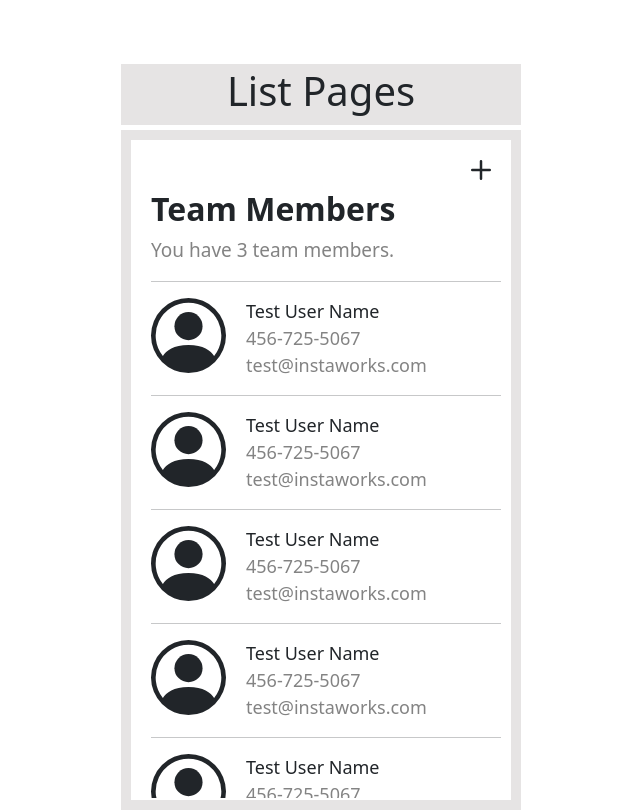
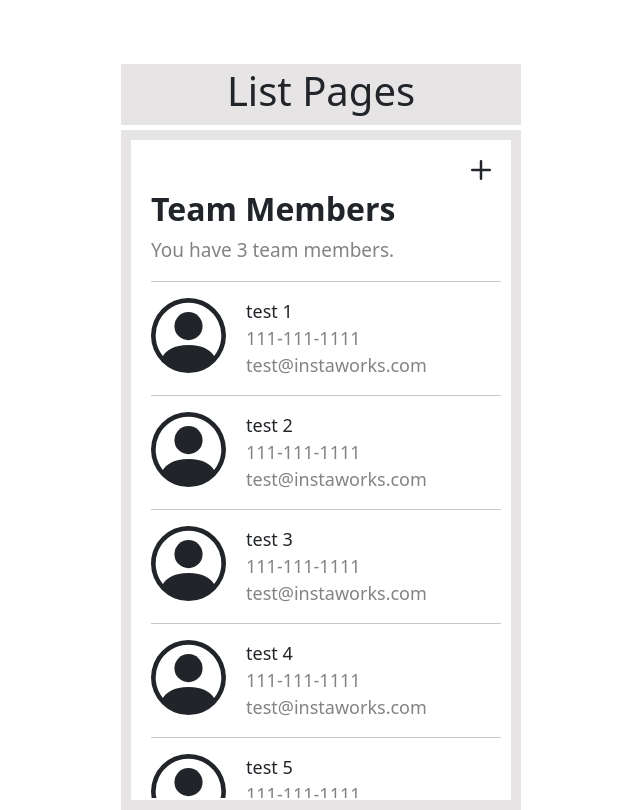
Before and after one commit to AdityaSatnalika0202/teamMember-instawork, a React (Create React App) app in the folder instawork/: page / in a window 1280 px wide. Shown: the whole page, without its empty margins (319-959 px from the left). Built offline with nearby package versions, Linux system fonts and the light colour scheme.

Commit message:
dynamic pages

```diff
--- a/instawork/src/components/singleUserDisplay/SingleUserDiplay.jsx
+++ b/instawork/src/components/singleUserDisplay/SingleUserDiplay.jsx
@@ -4,13 +4,16 @@ import { PersonCircle } from 'react-bootstrap-icons';
 import { useDispatch } from "react-redux";
 
 
-const SingleUserDiplay = () => {
+const SingleUserDiplay = (props) => {
+    const user = props.user
+
     const dispatch = useDispatch();
 
     const handleClick = () => {
         dispatch({
-            type: "SCREEN",
-            screen: "edit"
+            type: "EDIT",
+            screen: "edit",
+            user : user
           })
     }
 
@@ -21,9 +24,9 @@ const SingleUserDiplay = () => {
                         <PersonCircle size={75} />
                     </div>
                     <div class="flex-item-user-details">
-                        <div className='userName'> Test User Name </div>
-                        <div className='phoneNumber'> 456-725-5067 </div>
-                        <div className='email'> test@instaworks.com </div>
+                        <div className='userName'> {user.firstName + " " + user.lastName} </div>
+                        <div className='phoneNumber'> {user.contact} </div>
+                        <div className='email'> {user.email} </div>
                     </div>
                     <hr/>
             </div>
--- a/instawork/src/components/userInfoForm/UserInfoForm.jsx
+++ b/instawork/src/components/userInfoForm/UserInfoForm.jsx
@@ -4,14 +4,14 @@ import { useForm } from "react-hook-form";
 import { useDispatch } from "react-redux";
 
 
-const UserInfoForm = () => {
+const UserInfoForm = (props) => {
     const dispatch = useDispatch();
 
     const [formValue,setFormValues] = useState({
-        firstName: '',
-        lastName: '',
-        email: '',
-        number: '',
+        firstName: props.user.firstName ? props.user.firstName : "" ,
+        lastName: props.user.lastName ?  props.user.lastName : "",
+        email: props.user.email ? props.user.email : "",
+        contact: props.user.contact ? props.user.contact : "",
         role: 'regular'
     })
     const { register, handleSubmit } = useForm({
@@ -29,15 +29,15 @@ const UserInfoForm = () => {
 
     return (
         <div>
-            <h5 className='mb-3'>Info</h5>
+            <h5 className='mb-2'>Info</h5>
             <form className='mb-4'  onSubmit={handleSubmit(onSubmit)} >
                 <input className="form-control input-form-text" type="text" placeholder='Enter First Name' {...register("firstName")} required/>
                 <input className="form-control input-form-text" type="text" placeholder='Enter Last Name' {...register("lastName")} required/>
                 <input className="form-control input-form-text" type="email" placeholder='Enter Email' {...register("email")} required/>
-                <input className="form-control input-form-text" type="text" placeholder='Enter Contact Number' {...register("number")} required/>
+                <input className="form-control input-form-text" type="text" placeholder='Enter Contact Number' {...register("contact")} required/>
                 <div className='save-button'><input type="submit" class="btn btn-primary" value={"Save"} /></div>
             </form>
-            <h5 className='mb-3'>Role</h5>
+            <h5 className='mb-2'>Role</h5>
             <form >
                 <input type="radio" value="regular" id="regular" name="role" {...register("role")}/>
                 <label for="regular" >Regular - Can't delete members</label> <br/>
--- a/instawork/src/components/userInfoForm/userinfoform.css
+++ b/instawork/src/components/userInfoForm/userinfoform.css
@@ -5,7 +5,7 @@ label{
 }
 
 .input-form-text {
-    margin-bottom: 15px !important;
+    margin-bottom: 10px !important;
     height : 50px !important;
 }
 .save-button{
--- a/instawork/src/containers/addPage/AddPage.jsx
+++ b/instawork/src/containers/addPage/AddPage.jsx
@@ -5,13 +5,19 @@ import Description  from '../../components/description/Description'
 import UserInfoForm from '../../components/userInfoForm/UserInfoForm';
 
 const AddPage = () => {
+    const user = {
+        "firstName" : "",
+        "lastName" : "",
+        "email" : "",
+        "contact" : ""
+      }
     return (
         <div className='container-placeholder'>
             <Header headerName = "Add Page" />
             <div className='main-container'>
                 <div className='sub-container'>
                     <Description mainHeading = {"Add a team member"} subHeading = {"Set email, location and role"}/>
-                    <UserInfoForm />
+                    <UserInfoForm  user = {user}/>
                 </div>
             </div>
 
--- a/instawork/src/containers/editPage/EditPage.jsx
+++ b/instawork/src/containers/editPage/EditPage.jsx
@@ -4,11 +4,14 @@ import Header from '../../components/header/Header';
 import Description  from '../../components/description/Description'
 import UserInfoForm from '../../components/userInfoForm/UserInfoForm';
 import { useDispatch } from "react-redux";
+import { useSelector } from "react-redux";
+import { ArrowLeftCircle } from 'react-bootstrap-icons';
 
 
 
 const EditPage = () => {
     const dispatch = useDispatch();
+    const user = useSelector(state => state.user);
 
     const handleClick = () => {
         dispatch({
@@ -17,14 +20,16 @@ const EditPage = () => {
           })
     }
 
+
     return (
         <div>
         <div className='container-placeholder'>
                     <Header headerName = "Edit Page" />
                     <div className='main-container'>
                         <div className='sub-container'>
-                            <Description mainHeading = {"Edit team member"} subHeading = {"Set email, location and role"}/>
-                            <UserInfoForm />
+                                <div className='icon-edit-page'><ArrowLeftCircle size={25} onClick={handleClick}/></div>
+                                <Description mainHeading = {"Edit team member"} subHeading = {"Set email, location and role"}/>
+                            <UserInfoForm user = {user}/>
                             <div className='delete-button'><button type="button" class="btn btn-primary"  onClick={handleClick}>Delete</button></div>
                         </div>
                     </div>
--- a/instawork/src/containers/editPage/editpage.css
+++ b/instawork/src/containers/editPage/editpage.css
@@ -19,8 +19,8 @@
     padding-bottom: 20px;
     position: relative;
 }
-.icon{
-    text-align: right;
+.icon-edit-page{
+    text-align: left !important;
     cursor: pointer;
 }
 .user-list{
--- a/instawork/src/containers/listPage/ListPage.jsx
+++ b/instawork/src/containers/listPage/ListPage.jsx
@@ -5,11 +5,12 @@ import SingleUserDiplay from '../../components/singleUserDisplay/SingleUserDipla
 import Header from '../../components/header/Header';
 import Description  from '../../components/description/Description'
 import { useDispatch } from "react-redux";
+const data = require('../../test.json');
 
 
 const ListPage = () => {
     let count = 3
-    let persons = [{},{},{},{},{},{}]
+    let persons = data
     const dispatch = useDispatch();
 
 
@@ -28,7 +29,7 @@ const ListPage = () => {
                     <div className='icon'><Plus size={40} onClick={handleClick}/></div>
                     <Description mainHeading = {"Team Members"} subHeading = {"You have " + count + " team members."}/>
                     <div className='user-list'>
-                        { persons.map(e=><SingleUserDiplay/>)}
+                        { persons.map(e=><SingleUserDiplay user = {e}/>)}
                     </div>
                 </div>
             </div>
--- a/instawork/src/store.js
+++ b/instawork/src/store.js
@@ -6,6 +6,12 @@ function reducer(state = { screen: "list" }, action) {
           ...state,
           screen: action.screen
         };
+      case "EDIT":
+          return {
+            ...state,
+            screen: action.screen,
+            user : action.user
+          };
       default:
         return state;
     }
--- /dev/null
+++ b/instawork/src/test.json
@@ -0,0 +1,47 @@
+[
+{
+    "firstName" : "test",
+    "lastName" : "1",
+    "email" : "test@instaworks.com",
+    "contact" : "111-111-1111"
+
+},
+{
+    "firstName" : "test",
+    "lastName" : "2",
+    "email" : "test@instaworks.com",
+    "contact" : "111-111-1111"
+
+},
+{
+    "firstName" : "test",
+    "lastName" : "3",
+    "email" : "test@instaworks.com",
+    "contact" : "111-111-1111"
+
+},
+{
+    "firstName" : "test",
+    "lastName" : "4",
+    "email" : "test@instaworks.com",
+    "contact" : "111-111-1111"
+
+},
+{
+    "firstName" : "test",
+    "lastName" : "5",
+    "email" : "test@instaworks.com",
+    "contact" : "111-111-1111"
+
+},
+{
+    "firstName" : "test",
+    "lastName" : "6",
+    "email" : "test@instaworks.com",
+    "contact" : "111-111-1111"
+
+}
+
+
+
+]
```
